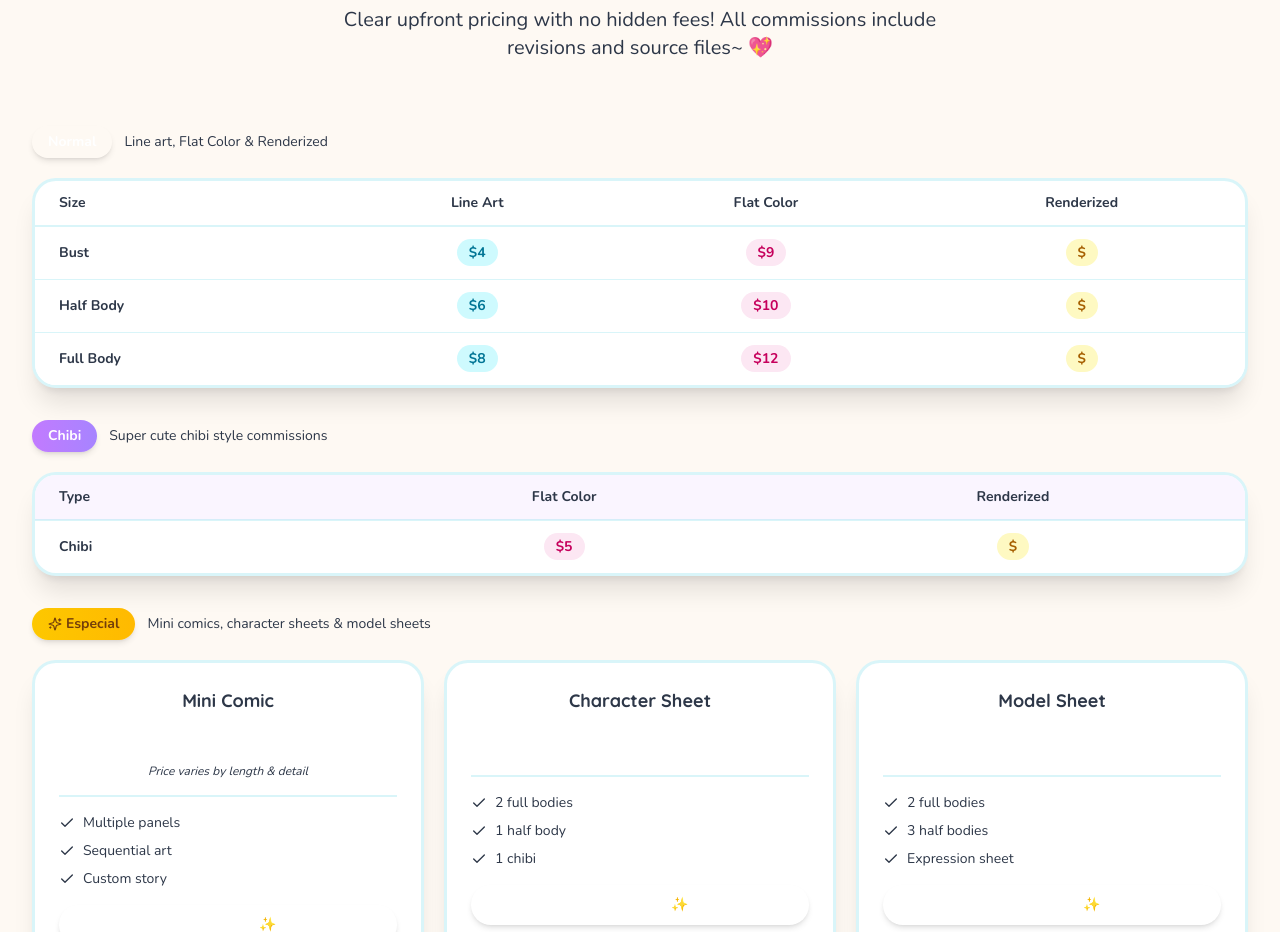
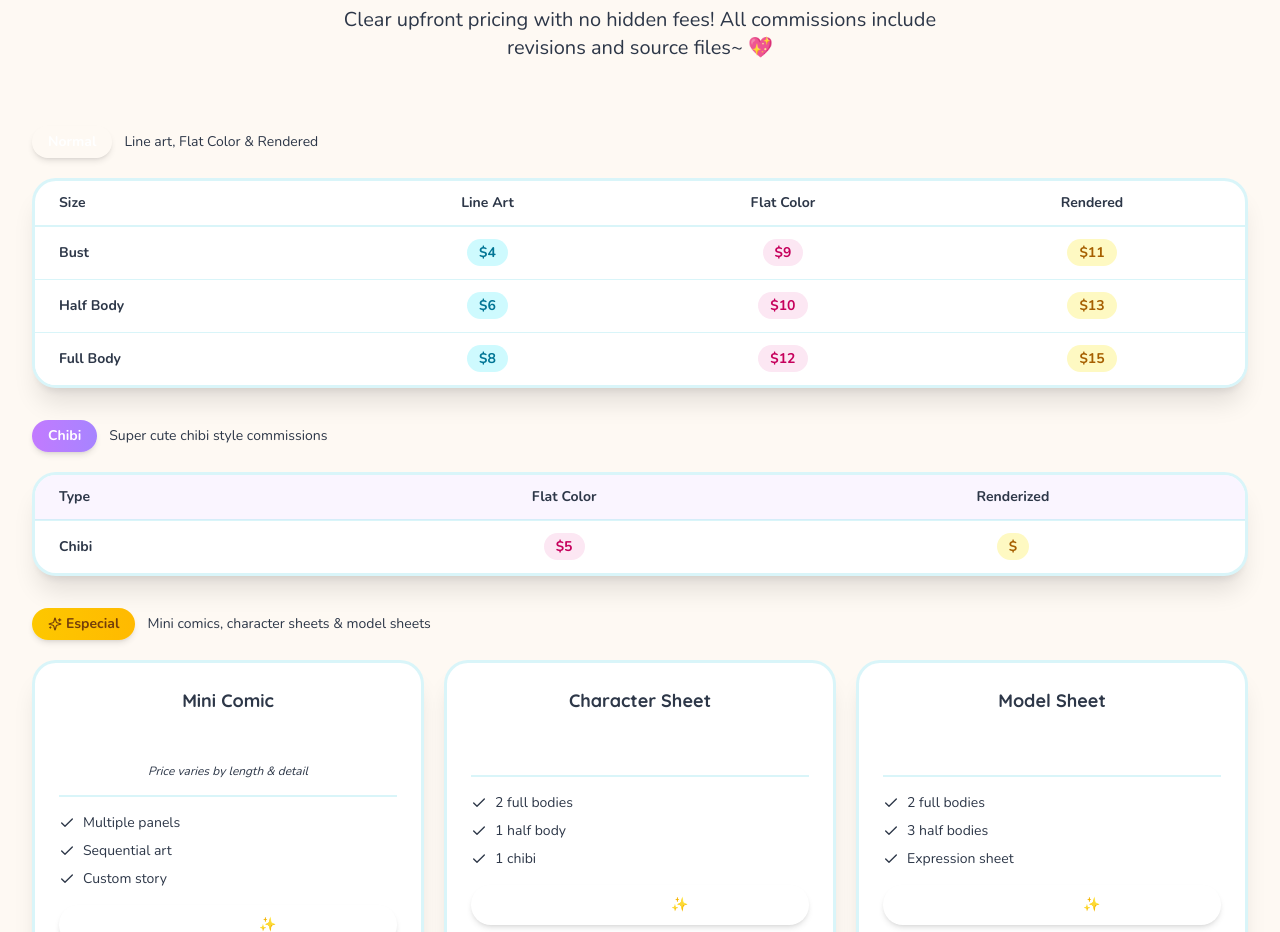
Before and after one commit to 0-YueNai-0/comissions.yue, a React (Vite) app: page / in a window 1280 px wide. Shown: the part 3240-4172 px from the top of the page. Built offline with nearby package versions, Linux system fonts and the light colour scheme.

Commit message:
Update PricingSection.tsx

```diff
--- a/src/app/components/PricingSection.tsx
+++ b/src/app/components/PricingSection.tsx
@@ -55,7 +55,7 @@ export function PricingSection() {
         <div className="mb-8">
           <div className="flex items-center gap-3 mb-5">
             <span className="px-4 py-1.5 bg-gradient-to-r from-primary to-accent text-white font-bold rounded-full text-sm shadow-md">Normal</span>
-            <p className="text-sm text-muted-foreground">Line art, Flat Color & Renderized</p>
+            <p className="text-sm text-muted-foreground">Line art, Flat Color & Rendered</p>
           </div>
           <div className="bg-white border-3 border-border rounded-3xl overflow-hidden shadow-xl">
             <table className="w-full text-sm">
@@ -64,7 +64,7 @@ export function PricingSection() {
                   <th className="px-6 py-3 text-left font-bold text-foreground/70">Size</th>
                   <th className="px-6 py-3 text-center font-bold text-foreground/70">Line Art</th>
                   <th className="px-6 py-3 text-center font-bold text-foreground/70">Flat Color</th>
-                  <th className="px-6 py-3 text-center font-bold text-foreground/70">Renderized</th>
+                  <th className="px-6 py-3 text-center font-bold text-foreground/70">Rendered</th>
                 </tr>
               </thead>
               <tbody>
@@ -78,7 +78,7 @@ export function PricingSection() {
                       <span className="px-3 py-1 bg-pink-100 text-pink-700 font-bold rounded-full">${tier.colorBase}</span>
                     </td>
                     <td className="px-6 py-4 text-center">
-                      <span className="px-3 py-1 bg-yellow-100 text-yellow-700 font-bold rounded-full">${tier.renderizado}</span>
+                      <span className="px-3 py-1 bg-yellow-100 text-yellow-700 font-bold rounded-full">${tier.rendered}</span>
                     </td>
                   </tr>
                 ))}
```
